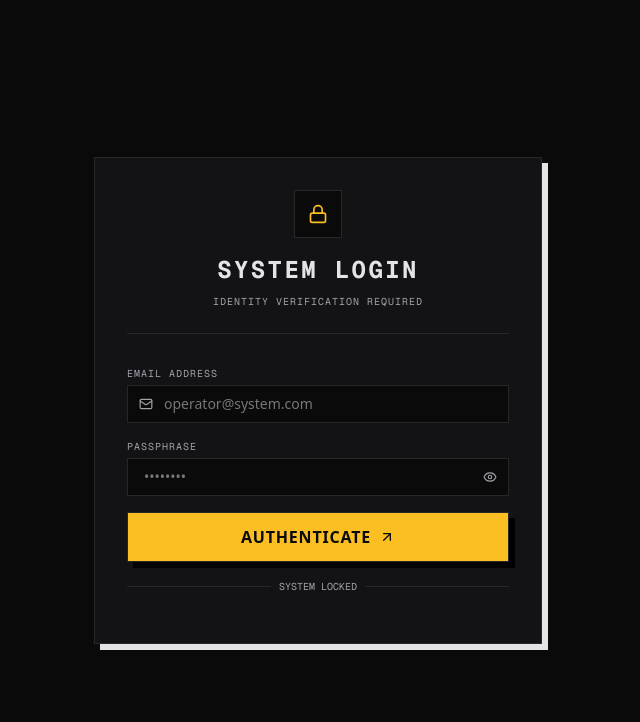
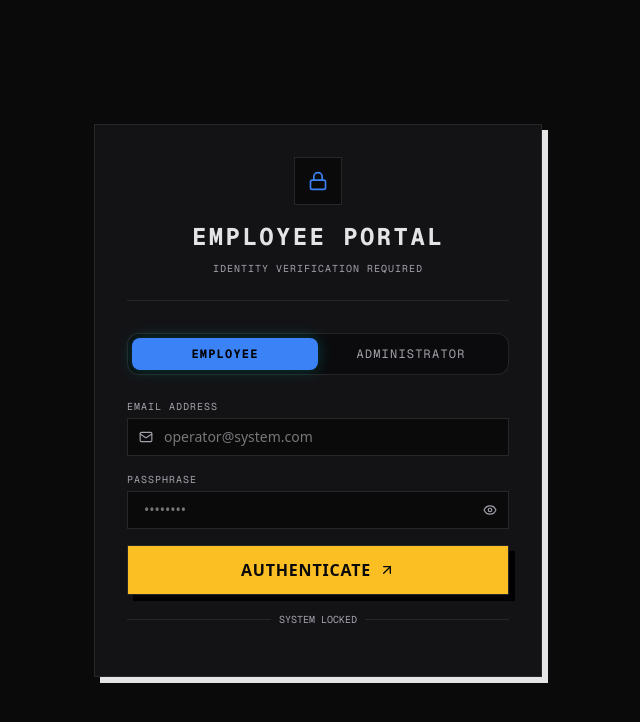
Before and after one commit to NazmulHasanNihal/employee_management_system, a Next.js app: page /login in a window 1280 px wide. Shown: the top 722 px of the page, without its empty margins (322-962 px from the left). Built offline with nearby package versions, Linux system fonts and the light colour scheme; no server answers.

Commit message:
feat: separate employee and admin login ux

```diff
--- a/src/app/login/page.tsx
+++ b/src/app/login/page.tsx
@@ -9,6 +9,7 @@
   const [email, setEmail] = useState("");
   const [password, setPassword] = useState("");
   const [showPassword, setShowPassword] = useState(false);
+  const [loginType, setLoginType] = useState<'employee' | 'admin'>('employee');
   const [error, setError] = useState("");
   const router = useRouter();
 
@@ -36,14 +37,31 @@
       <div className="w-full max-w-md ledger-panel p-8 shadow-[var(--shadow-offset)] shadow-[var(--shadow-color)]">
         <div className="text-center mb-8 border-b ledger-border pb-6">
           <div className="inline-flex items-center justify-center w-12 h-12 bg-[var(--bg-void)] border ledger-border mb-4">
-            <Lock size={20} className="text-[var(--signal-amber)]" />
+            <Lock size={20} className={loginType === 'admin' ? 'text-[var(--signal-amber)]' : 'text-[var(--ledger-blue)]'} />
           </div>
           <h1 className="text-2xl font-mono font-bold uppercase tracking-widest ledger-text">
-            System Login
+            {loginType === 'admin' ? 'Admin Portal' : 'Employee Portal'}
           </h1>
           <p className="text-[10px] font-mono ledger-muted mt-2 uppercase tracking-widest">
-            Identity Verification Required
+            {loginType === 'admin' ? 'Elevated Access Required' : 'Identity Verification Required'}
           </p>
+        </div>
+
+        <div className="flex w-full mb-6 border border-white/10 p-1 rounded-xl bg-black/40">
+          <button
+            type="button"
+            onClick={() => setLoginType('employee')}
+            className={`flex-1 py-2 text-xs font-mono uppercase tracking-widest rounded-lg transition-all ${loginType === 'employee' ? 'bg-[var(--ledger-blue)] text-black font-bold shadow-[0_0_15px_rgba(0,255,255,0.2)]' : 'text-[var(--text-muted)] hover:text-white'}`}
+          >
+            Employee
+          </button>
+          <button
+            type="button"
+            onClick={() => setLoginType('admin')}
+            className={`flex-1 py-2 text-xs font-mono uppercase tracking-widest rounded-lg transition-all ${loginType === 'admin' ? 'bg-[var(--signal-amber)] text-black font-bold shadow-[0_0_15px_rgba(255,170,0,0.2)]' : 'text-[var(--text-muted)] hover:text-white'}`}
+          >
+            Administrator
+          </button>
         </div>
 
         {error && (
@@ -91,7 +109,14 @@
               </button>
             </div>
           </div>
-          <button type="submit" className="btn-primary w-full py-3 flex items-center justify-center gap-2">
+          <button
+            type="submit"
+            className={`btn-primary w-full py-3 flex items-center justify-center gap-2 transition-all ${
+              loginType === 'admin'
+                ? 'bg-[var(--signal-amber)] text-black hover:brightness-110 shadow-[0_0_20px_rgba(255,170,0,0.2)]'
+                : 'bg-[var(--ledger-blue)] text-black hover:brightness-110 shadow-[0_0_20px_rgba(0,255,255,0.2)]'
+            }`}
+          >
             Authenticate <ArrowUpRight size={16} />
           </button>
         </form>
```
